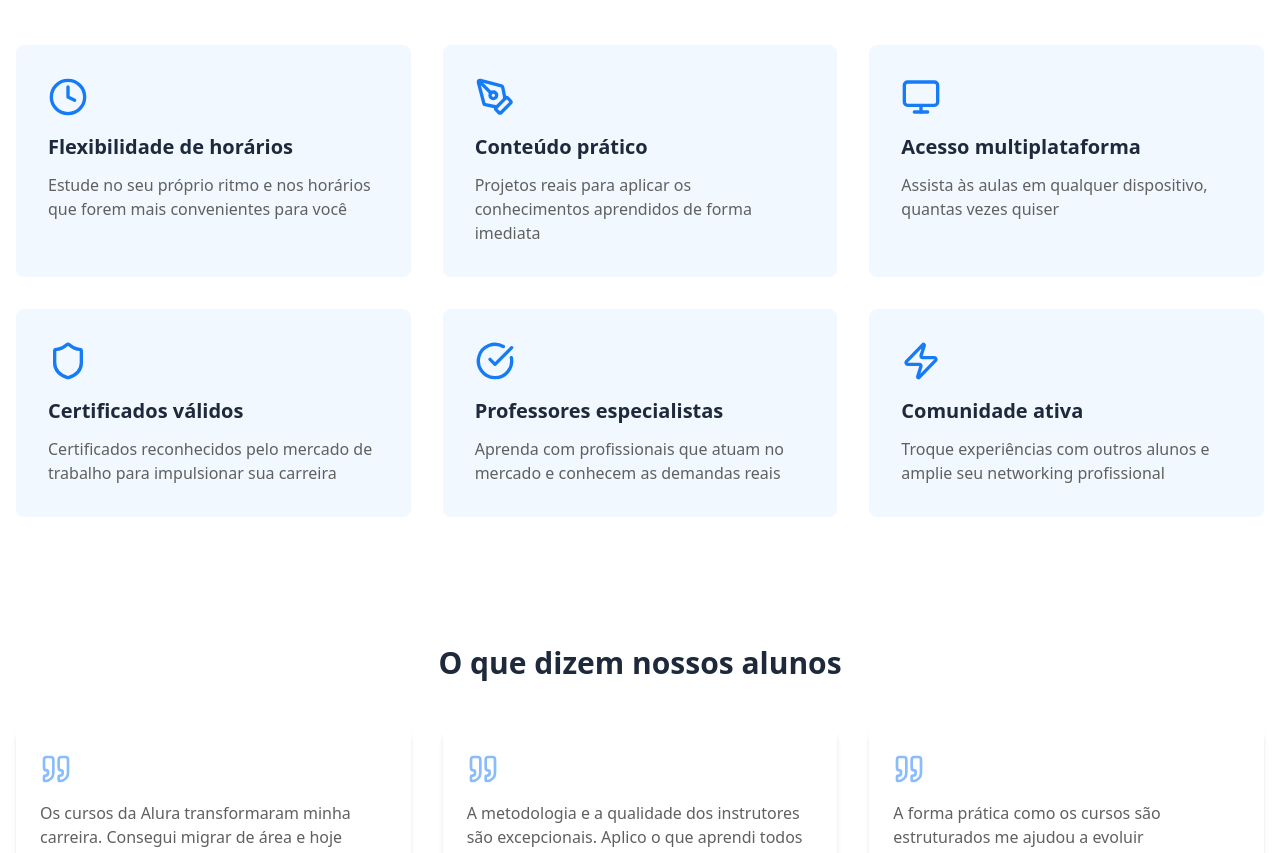
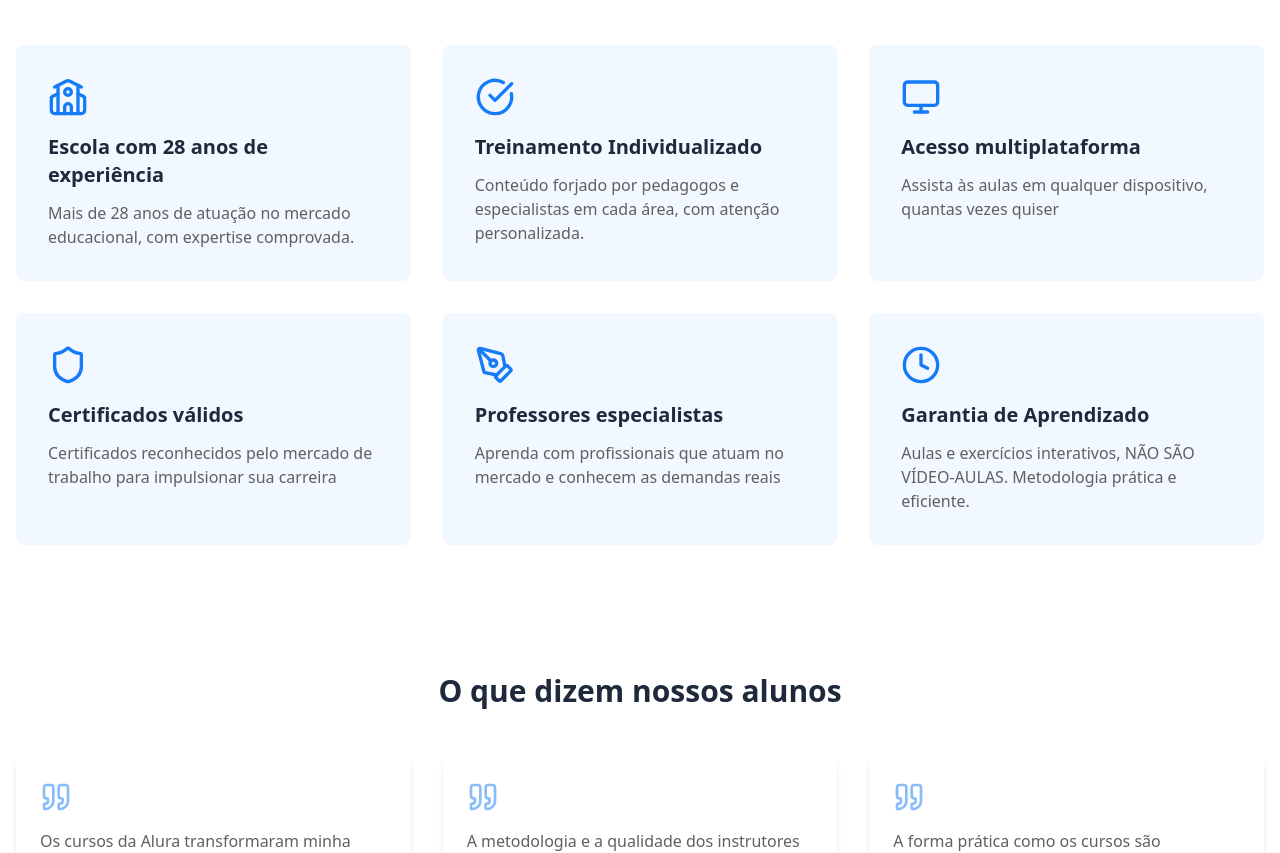
Before and after one commit to supportware/alura-like-web, a React (Vite) app: page / in a window 1280 px wide. Shown: the part 3580-4433 px from the top of the page. Built offline with nearby package versions, Linux system fonts and the light colour scheme.

Commit message:
feat: Update Why Study With Us section
Add new reason and update existing one in the Why Study With Us section.

```diff
--- a/src/components/WhyStudyWithUsSection.tsx
+++ b/src/components/WhyStudyWithUsSection.tsx
@@ -1,17 +1,17 @@
 
 import React from 'react';
-import { CheckCircle, Clock, PenTool, Monitor, Shield, Zap } from 'lucide-react';
+import { CheckCircle, Clock, PenTool, Monitor, Shield, School } from 'lucide-react';
 
 const reasons = [
   {
-    title: 'Flexibilidade de horários',
-    description: 'Estude no seu próprio ritmo e nos horários que forem mais convenientes para você',
-    icon: Clock
+    title: 'Escola com 28 anos de experiência',
+    description: 'Mais de 28 anos de atuação no mercado educacional, com expertise comprovada.',
+    icon: School
   },
   {
-    title: 'Conteúdo prático',
-    description: 'Projetos reais para aplicar os conhecimentos aprendidos de forma imediata',
-    icon: PenTool
+    title: 'Treinamento Individualizado',
+    description: 'Conteúdo forjado por pedagogos e especialistas em cada área, com atenção personalizada.',
+    icon: CheckCircle
   },
   {
     title: 'Acesso multiplataforma',
@@ -26,12 +26,12 @@ const reasons = [
   {
     title: 'Professores especialistas',
     description: 'Aprenda com profissionais que atuam no mercado e conhecem as demandas reais',
-    icon: CheckCircle
+    icon: PenTool
   },
   {
-    title: 'Comunidade ativa',
-    description: 'Troque experiências com outros alunos e amplie seu networking profissional',
-    icon: Zap
+    title: 'Garantia de Aprendizado',
+    description: 'Aulas e exercícios interativos, NÃO SÃO VÍDEO-AULAS. Metodologia prática e eficiente.',
+    icon: Clock
   }
 ];
 
```
